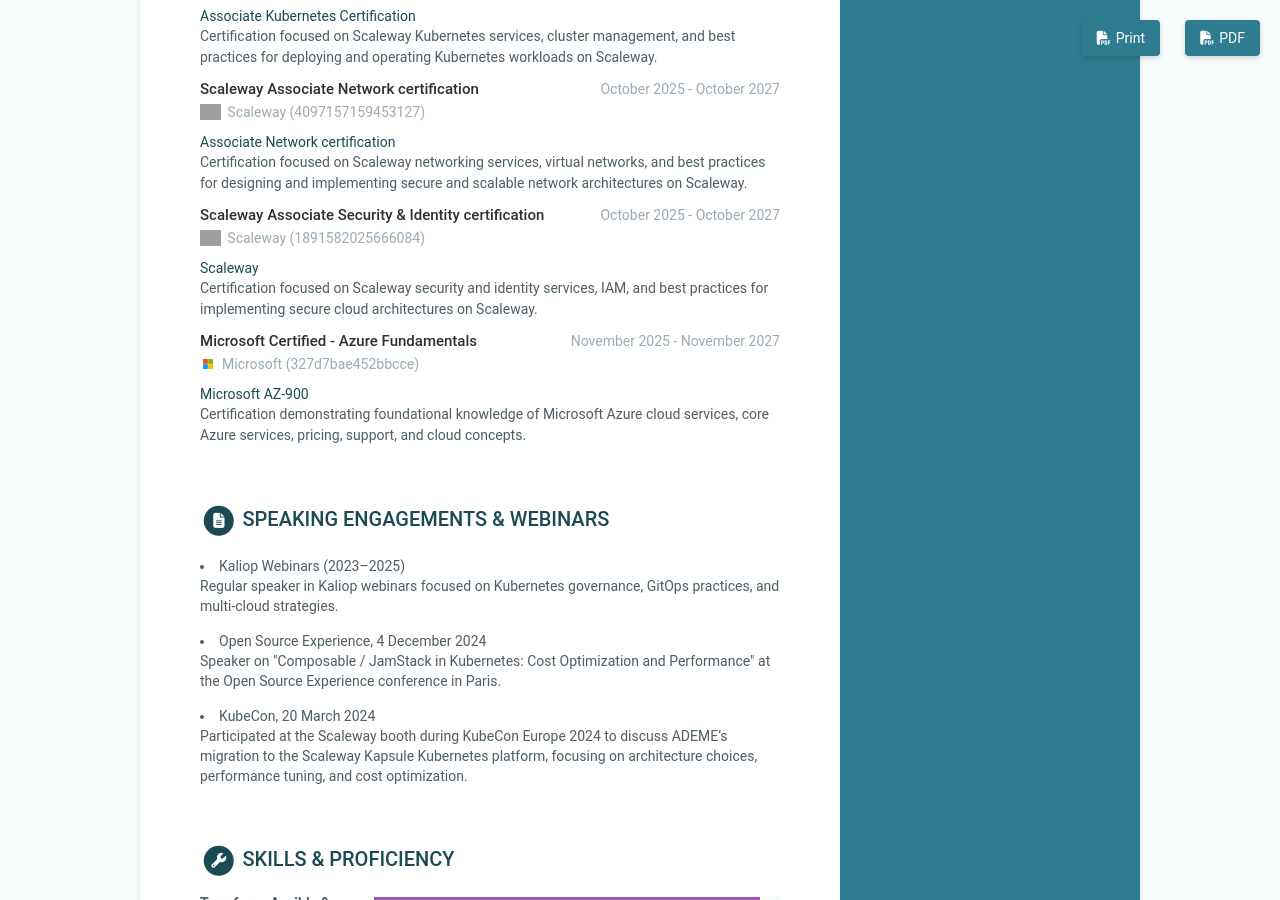
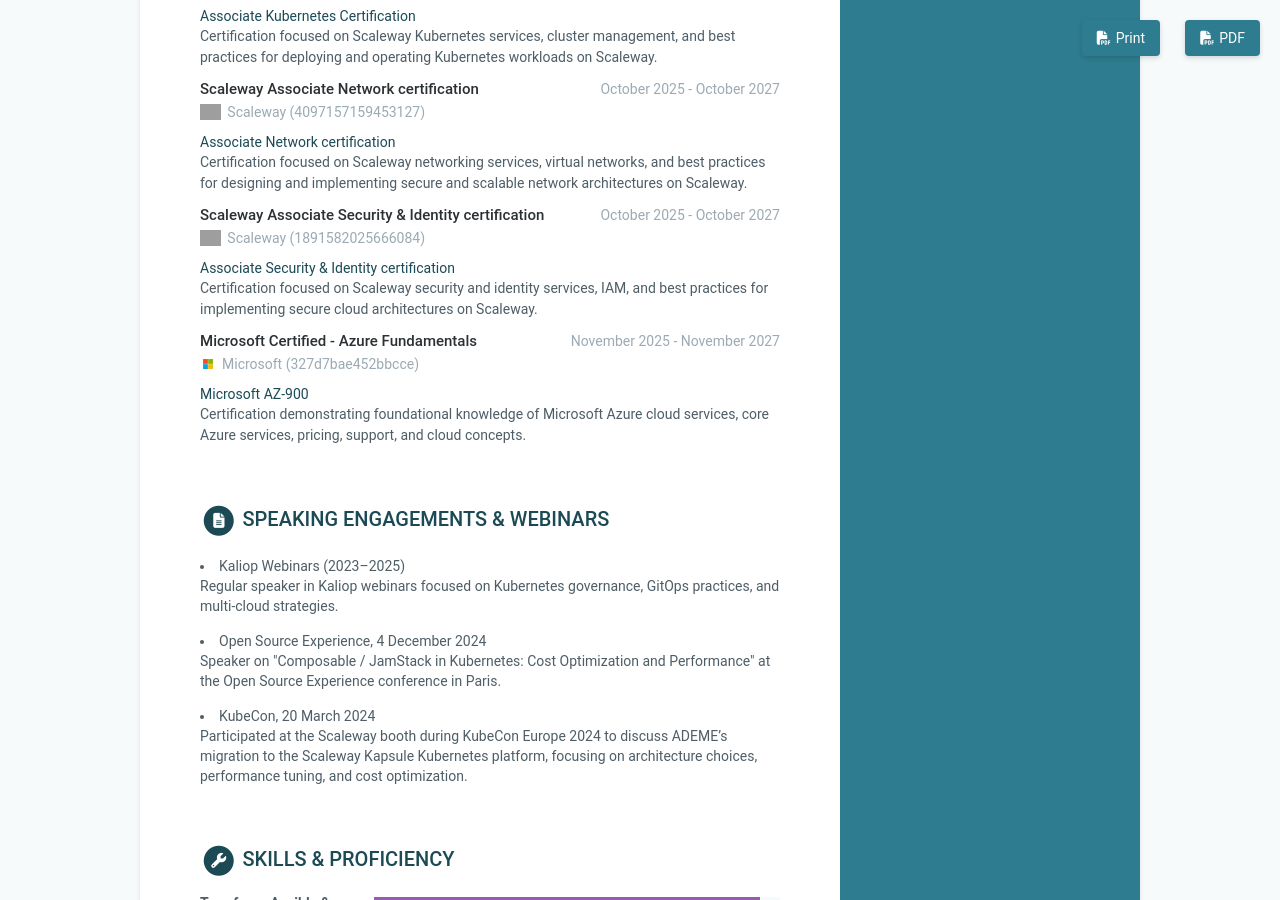
Before and after one commit to didier-segura/digital-cv, a Jekyll site: the page built from index.html, in a window 1280 px wide and 900 px high, scrolled down 3691 px. Built offline with Jekyll 4.4.1, drawn with Linux system fonts in a browser that asks for light colours; grey boxes are pictures that could not be loaded.

Commit message:
+ Update

```diff
--- a/_data/data.yml
+++ b/_data/data.yml
@@ -294,7 +294,7 @@ certifications:
     organization: Scaleway
     credentialid: 1891582025666084
     credentialurl: scaleway.360learning.com/api/certification/1891582025666084/file.pdf
-    credentialname: Scaleway
+    credentialname: Associate Security & Identity certification
     details: |
       Certification focused on Scaleway security and identity services, IAM,
       and best practices for implementing secure cloud architectures on Scaleway.
```
